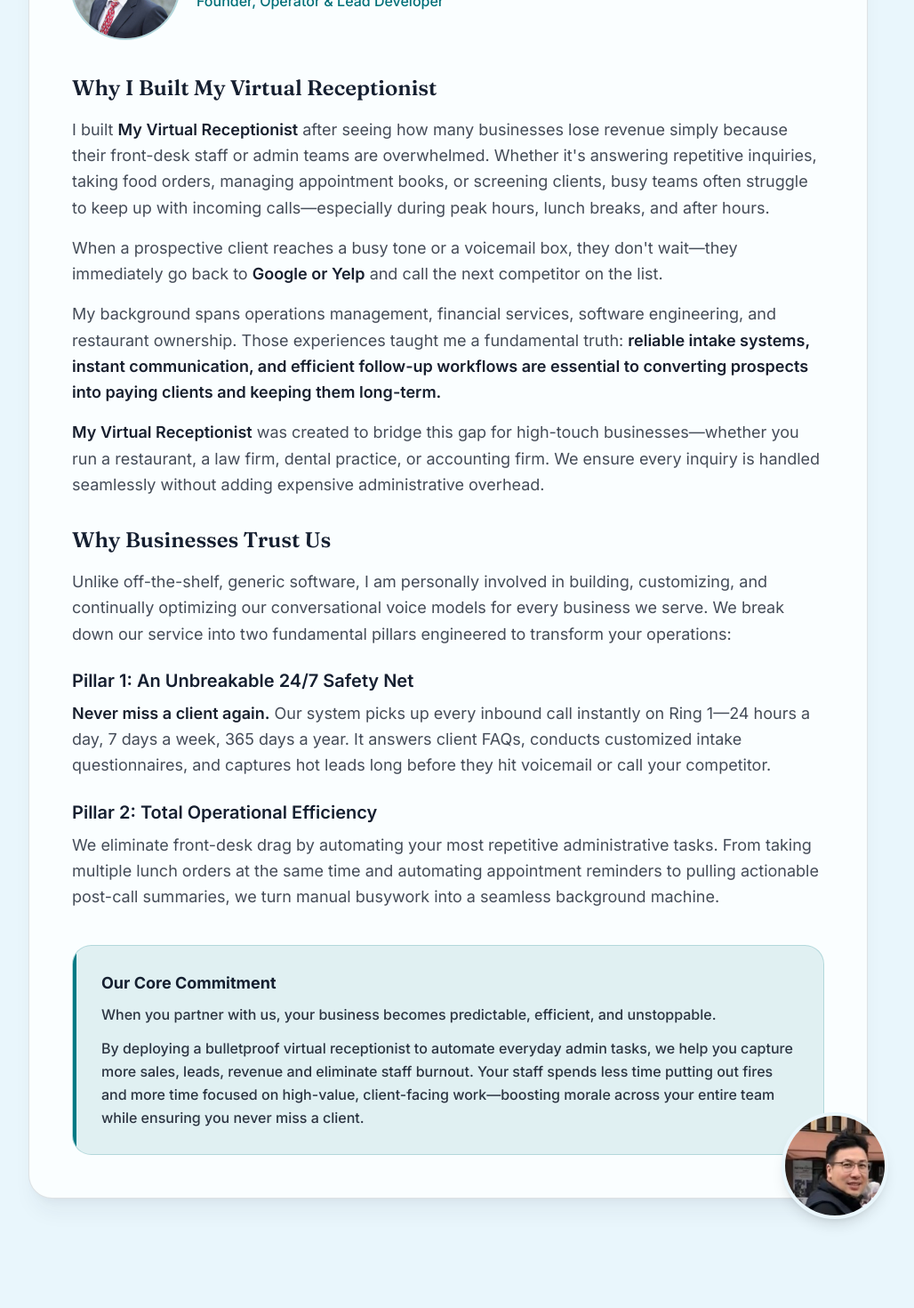
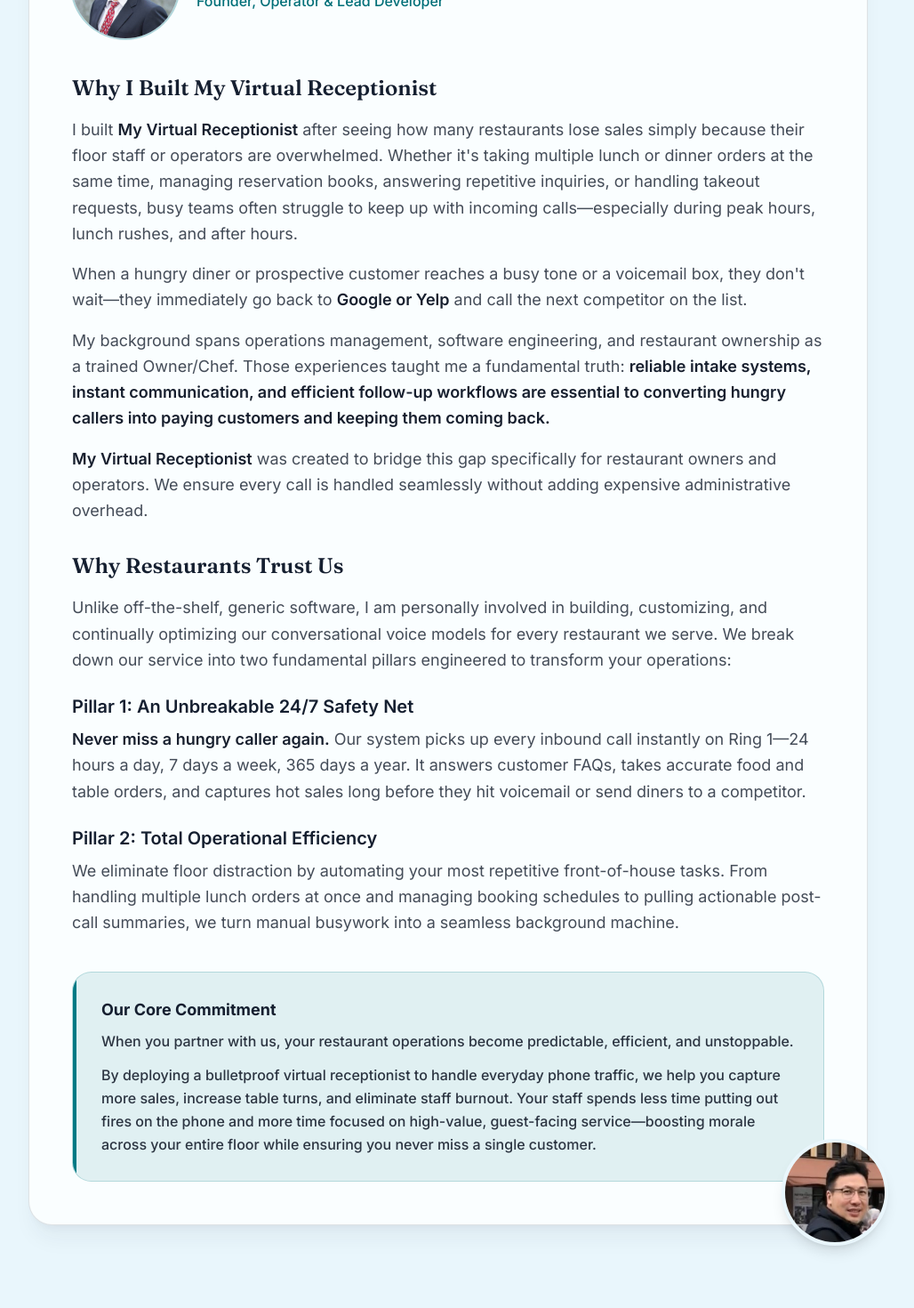
Before and after one commit to TheHairSalonGuy/client-focus, a Next.js app: page / in a window 1280 px wide. Shown: the part 6380-7850 px from the top of the page at 89% size, without its empty margins (136-1164 px from the left). Built offline with nearby package versions, Linux system fonts and the light colour scheme; a web font is replaced by a local one.

Commit message:
feat: refine founder section content for restaurant focus
Co-authored-by: Max AI <222323436+TheHairSalonGuy@users.noreply.github.com>

```diff
--- a/components/founder-section.tsx
+++ b/components/founder-section.tsx
@@ -39,59 +39,58 @@ export function FounderSection() {
               </h3>
               <div className="mt-4 space-y-4 text-lg leading-relaxed text-foreground/80">
                 <p>
-                  I built <strong className="font-semibold text-foreground">My Virtual Receptionist</strong>{" "}
-                  after seeing how many businesses lose revenue simply because their front-desk staff or admin teams
-                  are
-                  overwhelmed. Whether it&apos;s answering repetitive inquiries, taking food orders, managing
-                  appointment books, or screening clients, busy teams often struggle to keep up with incoming
-                  calls—especially during peak hours, lunch breaks, and after hours.
+                  I built <strong className="font-semibold text-foreground">My Virtual Receptionist</strong> after
+                  seeing how many restaurants lose sales simply because their floor staff or operators are overwhelmed.
+                  Whether it&apos;s taking multiple lunch or dinner orders at the same time, managing reservation books,
+                  answering repetitive inquiries, or handling takeout requests, busy teams often struggle to keep up
+                  with incoming calls—especially during peak hours, lunch rushes, and after hours.
                 </p>
                 <p>
-                  When a prospective client reaches a busy tone or a voicemail box, they don&apos;t wait—they
-                  immediately go back to <strong className="font-semibold text-foreground">Google or Yelp</strong> and
-                  call the next competitor on the list.
+                  When a hungry diner or prospective customer reaches a busy tone or a voicemail box, they don&apos;t
+                  wait—they immediately go back to{" "}
+                  <strong className="font-semibold text-foreground">Google or Yelp</strong> and call the next competitor
+                  on the list.
                 </p>
                 <p>
-                  My background spans operations management, financial services, software engineering, and restaurant
-                  ownership. Those experiences taught me a fundamental truth:{" "}
+                  My background spans operations management, software engineering, and restaurant ownership as a trained
+                  Owner/Chef. Those experiences taught me a fundamental truth:{" "}
                   <strong className="font-semibold text-foreground">
                     reliable intake systems, instant communication, and efficient follow-up workflows are essential to
-                    converting prospects into paying clients and keeping them long-term.
+                    converting hungry callers into paying customers and keeping them coming back.
                   </strong>
                 </p>
                 <p>
                   <strong className="font-semibold text-foreground">My Virtual Receptionist</strong> was created to
-                  bridge this gap for high-touch businesses—whether you run a restaurant, a law firm, dental practice,
-                  or accounting firm. We ensure every inquiry is handled seamlessly without adding
-                  expensive administrative overhead.
+                  bridge this gap specifically for restaurant owners and operators. We ensure every call is handled
+                  seamlessly without adding expensive administrative overhead.
                 </p>
               </div>
             </div>
 
             <div>
-              <h3 className="font-serif text-2xl font-semibold text-navy-deep">Why Businesses Trust Us</h3>
+              <h3 className="font-serif text-2xl font-semibold text-navy-deep">Why Restaurants Trust Us</h3>
               <div className="mt-4 space-y-6 text-lg leading-relaxed text-foreground/80">
                 <p>
                   Unlike off-the-shelf, generic software, I am personally involved in building, customizing, and
-                  continually optimizing our conversational voice models for every business we serve. We break down
+                  continually optimizing our conversational voice models for every restaurant we serve. We break down
                   our service into two fundamental pillars engineered to transform your operations:
                 </p>
 
                 <div>
                   <h4 className="text-xl font-semibold text-navy-deep">Pillar 1: An Unbreakable 24/7 Safety Net</h4>
                   <p className="mt-2">
-                    <strong className="font-semibold text-foreground">Never miss a client again.</strong> Our system
-                    picks up every inbound call instantly on Ring 1—24 hours a day, 7 days a week, 365 days a year. It
-                    answers client FAQs, conducts customized intake questionnaires, and captures hot leads long before
-                    they hit voicemail or call your competitor.
+                    <strong className="font-semibold text-foreground">Never miss a hungry caller again.</strong> Our
+                    system picks up every inbound call instantly on Ring 1—24 hours a day, 7 days a week, 365 days a
+                    year. It answers customer FAQs, takes accurate food and table orders, and captures hot sales long
+                    before they hit voicemail or send diners to a competitor.
                   </p>
                 </div>
 
                 <div>
                   <h4 className="text-xl font-semibold text-navy-deep">Pillar 2: Total Operational Efficiency</h4>
                   <p className="mt-2">
-                    We eliminate front-desk drag by automating your most repetitive administrative tasks. From taking
-                    multiple lunch orders at the same time and automating appointment reminders to pulling actionable
+                    We eliminate floor distraction by automating your most repetitive front-of-house tasks. From
+                    handling multiple lunch orders at once and managing booking schedules to pulling actionable
                     post-call summaries, we turn manual busywork into a seamless background machine.
                   </p>
                 </div>
@@ -105,13 +104,13 @@ export function FounderSection() {
               <div className="text-base leading-relaxed text-navy-deep">
                 <p className="text-lg font-bold text-navy-deep">Our Core Commitment</p>
                 <p className="mt-2 font-medium text-foreground/90">
-                  When you partner with us, your business becomes predictable, efficient, and unstoppable.
+                  When you partner with us, your restaurant operations become predictable, efficient, and unstoppable.
                 </p>
                 <p className="mt-3 font-medium text-foreground/90">
-                  By deploying a bulletproof virtual receptionist to automate everyday admin tasks, we help you capture
-                  more sales, leads, revenue and eliminate staff burnout. Your staff spends less
-                  time putting out fires and more time focused on high-value, client-facing work—boosting morale across
-                  your entire team while ensuring you never miss a client.
+                  By deploying a bulletproof virtual receptionist to handle everyday phone traffic, we help you capture
+                  more sales, increase table turns, and eliminate staff burnout. Your staff spends less time putting out
+                  fires on the phone and more time focused on high-value, guest-facing service—boosting morale across
+                  your entire floor while ensuring you never miss a single customer.
                 </p>
               </div>
             </div>
```
